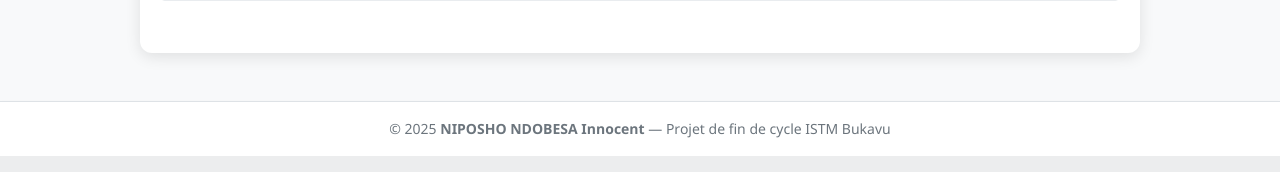
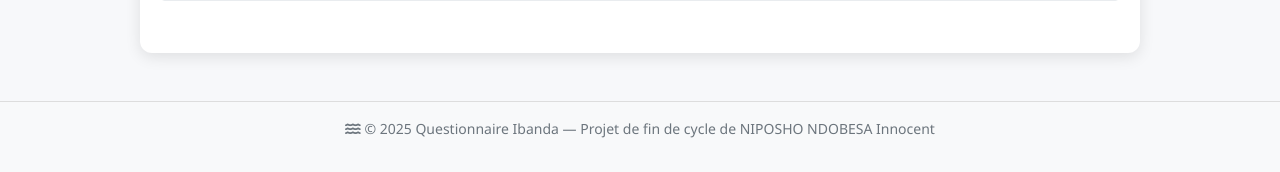
Before and after one commit to Andrebeet1/NIPOSHONDOBESAInnocent, a Flask app: page / in a window 1280 px wide. Shown: the part 722-894 px from the top of the page. Run offline with Flask 3, Linux system fonts and the light colour scheme; some libraries are stand-ins or nearby versions.

Commit message:
Update base.html

```diff
--- a/templates/base.html
+++ b/templates/base.html
@@ -7,22 +7,16 @@
 
     <!-- Bootstrap CSS -->
     <link rel="stylesheet" href="https://stackpath.bootstrapcdn.com/bootstrap/4.5.2/css/bootstrap.min.css">
+    <!-- FontAwesome -->
+    <link rel="stylesheet" href="https://cdnjs.cloudflare.com/ajax/libs/font-awesome/6.5.0/css/all.min.css">
     <!-- CSS personnalisé -->
     <link rel="stylesheet" href="{{ url_for('static', filename='css/style.css') }}">
-
-    <!-- jQuery -->
-    <script src="https://code.jquery.com/jquery-3.5.1.min.js"></script>
-    <!-- Bootstrap JS -->
-    <script src="https://stackpath.bootstrapcdn.com/bootstrap/4.5.2/js/bootstrap.bundle.min.js"></script>
-
-    <!-- FontAwesome pour les icônes -->
-    <script src="https://kit.fontawesome.com/a076d05399.js" crossorigin="anonymous"></script>
 </head>
-<body class="bg-light">
+<body>
 
 <!-- Navbar -->
-<nav class="navbar navbar-expand-lg navbar-dark bg-gradient-primary shadow-sm">
-    <a class="navbar-brand font-weight-bold" href="{{ url_for('index') }}">
+<nav class="navbar navbar-expand-lg navbar-dark bg-gradient-primary">
+    <a class="navbar-brand" href="{{ url_for('index') }}">
         <i class="fas fa-water"></i> Questionnaire Ibanda
     </a>
     <button class="navbar-toggler" type="button" data-toggle="collapse" data-target="#navbarNav">
@@ -32,37 +26,35 @@
         <ul class="navbar-nav ml-auto">
             <li class="nav-item">
                 <a class="nav-link {% if request.endpoint == 'index' %}active{% endif %}" href="{{ url_for('index') }}">
-                    Accueil
+                    <i class="fas fa-home"></i> Accueil
                 </a>
             </li>
             <li class="nav-item">
                 <a class="nav-link {% if request.endpoint == 'questionnaire' %}active{% endif %}" href="{{ url_for('questionnaire') }}">
-                    Questionnaire
+                    <i class="fas fa-edit"></i> Questionnaire
                 </a>
             </li>
             <li class="nav-item">
                 <a class="nav-link {% if request.endpoint == 'tableau' %}active{% endif %}" href="{{ url_for('tableau') }}">
-                    Réponses
+                    <i class="fas fa-table"></i> Réponses
                 </a>
             </li>
             <li class="nav-item">
                 <a class="nav-link {% if request.endpoint == 'analyse' %}active{% endif %}" href="{{ url_for('analyse') }}">
-                    Analyse
+                    <i class="fas fa-chart-bar"></i> Analyse
                 </a>
             </li>
         </ul>
     </div>
 </nav>
 
-<!-- Conteneur principal -->
+<!-- Contenu principal -->
 <div class="container mt-4">
-
-    <!-- Messages flash -->
     {% with messages = get_flashed_messages(with_categories=true) %}
         {% if messages %}
             {% for category, message in messages %}
-                <div class="alert alert-{{ category }} alert-dismissible fade show rounded shadow-sm" role="alert">
-                    <i class="fas fa-info-circle"></i> {{ message }}
+                <div class="alert alert-{{ category }} alert-dismissible fade show" role="alert">
+                    {{ message }}
                     <button type="button" class="close" data-dismiss="alert" aria-label="Fermer">
                         <span aria-hidden="true">&times;</span>
                     </button>
@@ -71,13 +63,18 @@
         {% endif %}
     {% endwith %}
 
-    {% block content %}{% endblock %}
+    {% block content %}
+    <!-- Contenu spécifique -->
+    {% endblock %}
 </div>
 
 <!-- Footer -->
-<footer class="bg-white text-center text-muted py-3 shadow-sm mt-5 border-top">
-    <p class="mb-0">© 2025 <strong>NIPOSHO NDOBESA Innocent</strong> — Projet de fin de cycle ISTM Bukavu</p>
+<footer class="bg-light text-center text-muted py-3 mt-5">
+    <p><i class="fas fa-water"></i> © 2025 Questionnaire Ibanda — Projet de fin de cycle de NIPOSHO NDOBESA Innocent</p>
 </footer>
 
+<!-- Scripts -->
+<script src="https://code.jquery.com/jquery-3.5.1.min.js"></script>
+<script src="https://stackpath.bootstrapcdn.com/bootstrap/4.5.2/js/bootstrap.bundle.min.js"></script>
 </body>
 </html>
```
